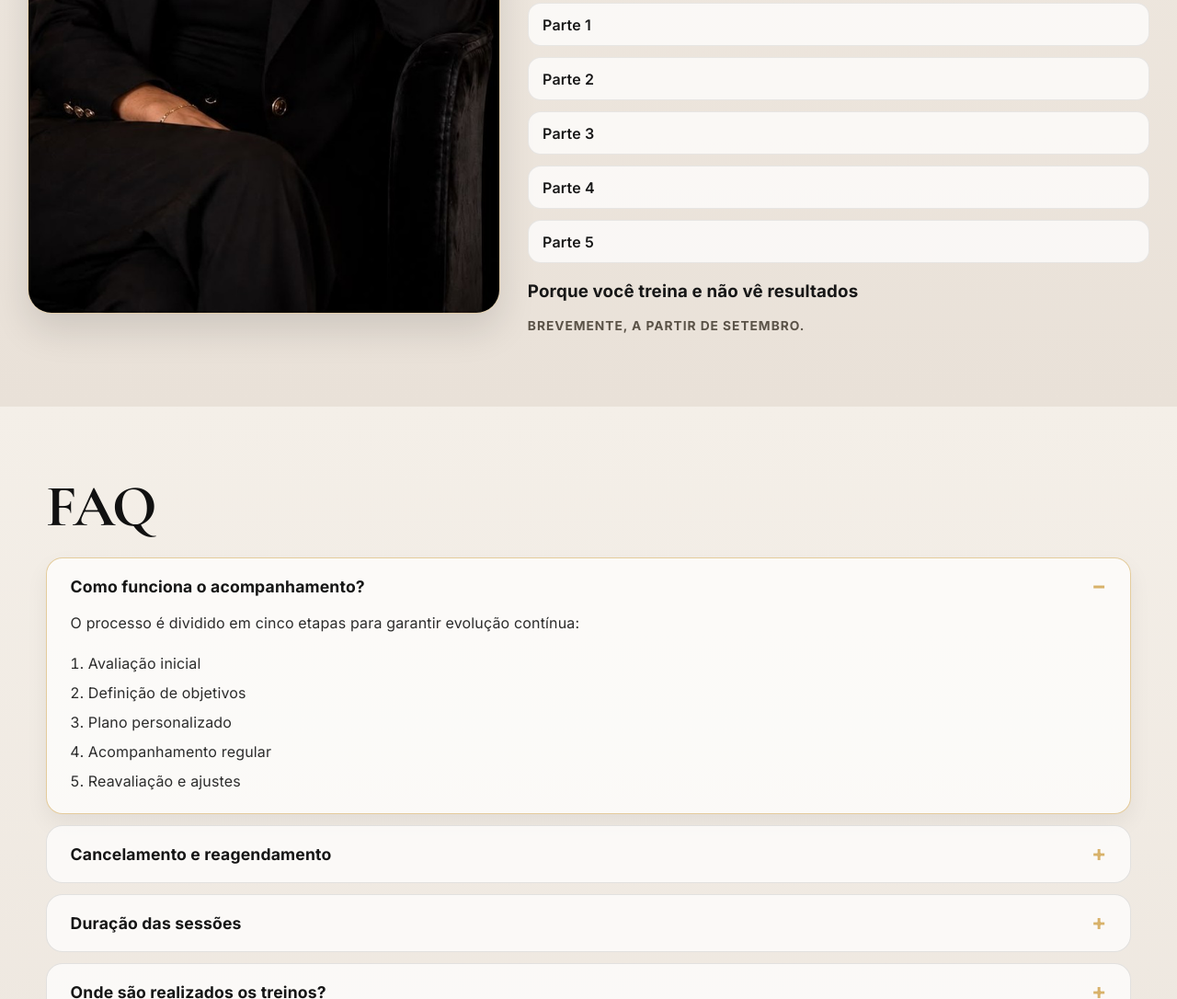
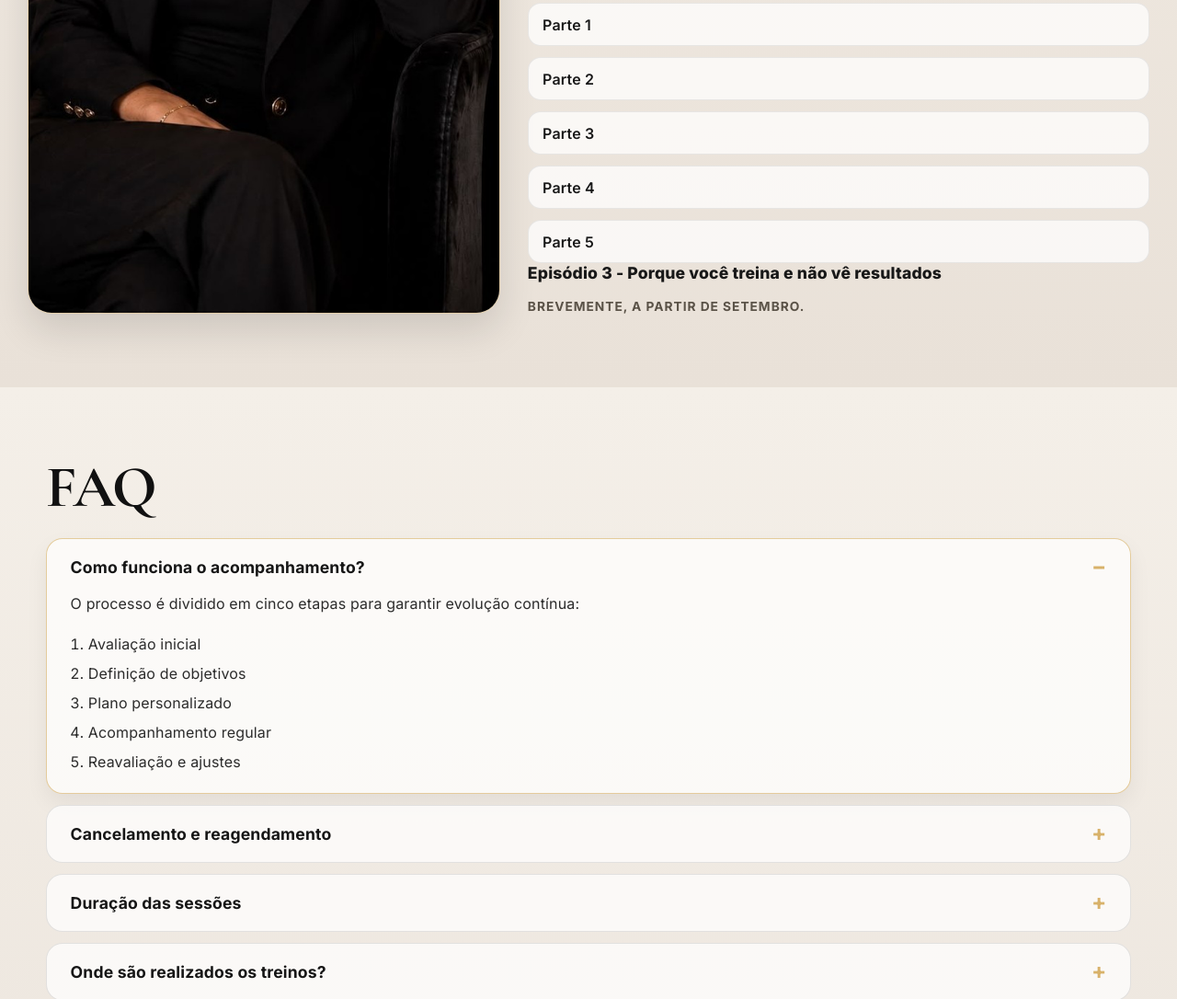
Before and after one commit to oicnanev/isabelfit, a plain HTML site: page public/index.html in a window 1280 px wide. Shown: the part 6638-7724 px from the top of the page at 92% size. Drawn offline with nearby package versions, Linux system fonts and the light colour scheme.

Commit message:
some changes in Podcasts 2

```diff
--- a/public/index.html
+++ b/public/index.html
@@ -345,8 +345,8 @@
                 </ul>
               </div>
             </div>
-            <div class="podcasts-episode">
-              <h3>Porque você treina e não vê resultados</h3>
+            <div class="podcast-episode">
+              <h3>Episódio 3 - Porque você treina e não vê resultados</h3>
               <p class="podcasts-note"> Brevemente, a partir de Setembro.</p>
             </div>
 
```
